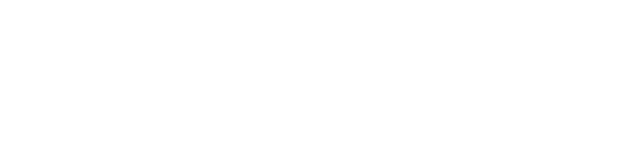
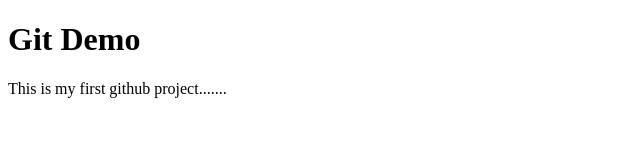
Before and after one commit to kiranafridi98/demo, a plain HTML site: page index.html in a window 1280 px wide. Shown: the whole page, without its empty margins (0-640 px from the left). Drawn offline with Linux system fonts and the light colour scheme.

Commit message:
check commit

```diff
--- /dev/null
+++ b/demo.css
@@ -0,0 +1,3 @@
+body {
+    background-color: #00cae4;
+}
--- a/index.html
+++ b/index.html
@@ -1,8 +1,10 @@
 <!DOCTYPE html>
 <html>
 	<head>
-		<title></title>
+		<title>GitDemo</title>
 	</head>
 	<body>
+		<h1>Git Demo</h1>
+		<p>This is my first github project.......</p>
 	</body>
 </html>
```
